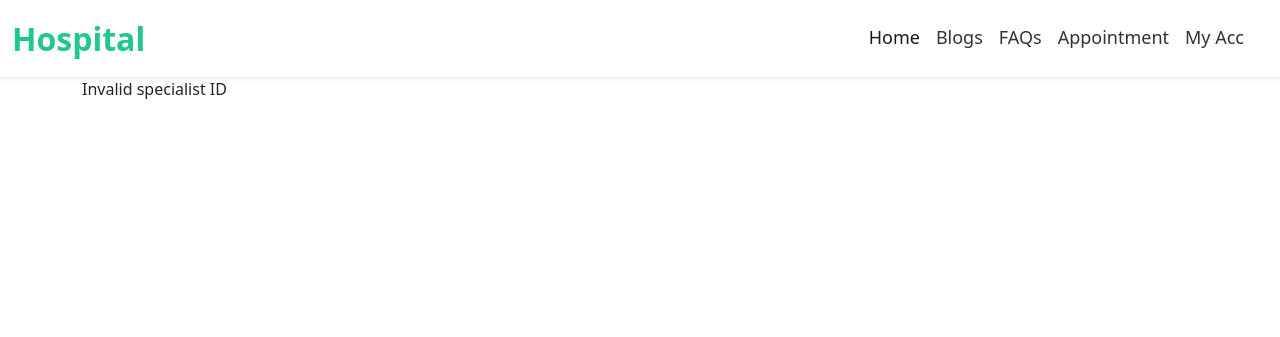
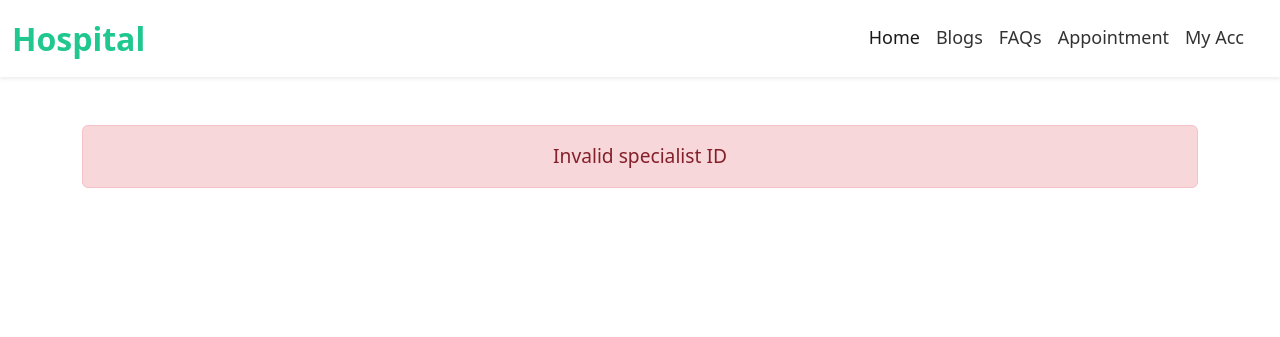
Before and after one commit to PotatoIsNotGay/Hsappointment, a PHP site: page /doctors.php in a window 1280 px wide. Shown: the top 337 px of the page. Run offline with PHP 8.4, Linux system fonts and the light colour scheme.

Commit message:
I added some alert to doctor.php

```diff
--- a/doctors.php
+++ b/doctors.php
@@ -1,29 +1,31 @@
 <!DOCTYPE html>
 <html lang="en">
 <head>
+  <meta charset="UTF-8">
+  <meta name="viewport" content="width=device-width, initial-scale=1.0">
+  <title>Doctors</title>
   <style>
-
-    .card{
-      transition : all 0.3s;
+    .card {
+      transition: all 0.3s;
     }
-    .card:hover{
-      transform : scale(1.10);
+    .card:hover {
+      transform: scale(1.10);
+    }
+    .custom-alert {
+      padding: 3rem 2rem;
+      margin-top: 3rem;
+      border-radius: 0.5rem;
+      text-align: center;
+      font-size: 1.2rem;
     }
   </style>
-  <meta charset="UTF-8">
-  <meta name="viewport" content="width=device-width, initial-scale=1.0">
   <link href="https://cdn.jsdelivr.net/npm/bootstrap@5.3.3/dist/css/bootstrap.min.css" rel="stylesheet" integrity="sha384-QWTKZyjpPEjISv5WaRU9OFeRpok6YctnYmDr5pNlyT2bRjXh0JMhjY6hW+ALEwIH" crossorigin="anonymous">
-  <script src="https://cdn.jsdelivr.net/npm/bootstrap@5.3.3/dist/js/bootstrap.bundle.min.js" integrity="sha384-YvpcrYf0tY3lHB60NNkmXc5s9fDVZLESaAA55NDzOxhy9GkcIdslK1eN7N6jIeHz" crossorigin="anonymous"></script>
-  <title>Doctors</title>
 </head>
 <body>
-<?php include"nav.php"; ?>
-
-<div class='container'>
-
+<?php include "nav.php"; ?>
+<div class="container">
 <?php
 include 'dbconn.php';
-
 
 try {
   $conn = new PDO("mysql:host=$servername;dbname=$dbname", $username, $password);
@@ -32,7 +34,7 @@ try {
   if (isset($_GET['id']) && is_numeric($_GET['id'])) {
     $specialist_id = intval($_GET['id']);
   } else {
-    echo "Invalid specialist ID";
+    echo "<div class='alert alert-danger custom-alert'>Invalid specialist ID</div>";
     exit;
   }
 
@@ -41,51 +43,54 @@ try {
   $resultSpecialist->execute([$specialist_id]);
 
   if ($resultSpecialist->rowCount() === 0) {
-    echo "Specialist not found";
+    echo "<div class='alert alert-danger custom-alert'>Specialist not found</div>";
     exit;
   }
 
   $specialist_row = $resultSpecialist->fetch(PDO::FETCH_ASSOC);
   ?>
-  <h1 class='h2 text-center mt-3 fw-bold text-success'>
-    <?= $specialist_row['mya_name'] . "(" . $specialist_row['name'] . ")" ?>
+  <h1 class="h2 text-center mt-3 fw-bold text-success">
+    <?= $specialist_row['mya_name'] . " (" . $specialist_row['name'] . ")" ?>
   </h1>
-  <hr class='border border-success border-3 opacity-75 mt-4 m-5'>
-  <div class='row mt-5 mx-5'>
+  <hr class="border border-success border-3 opacity-75 mt-4 m-5">
+  <div class="row mt-5 mx-5">
   <?php
 
   $sqlDoctors = "SELECT id, name, age, qualification, image FROM doctors WHERE specialist_id = ?";
   $resultDoctors = $conn->prepare($sqlDoctors);
   $resultDoctors->execute([$specialist_id]);
 
+  if ($resultDoctors->rowCount() === 0) {
+    echo "<div class='alert alert-danger custom-alert'>No doctors found for this specialist</div>";
+  } else {
     foreach ($resultDoctors as $row) {
       ?>
-    <div class='col-12 col-md-6 col-lg-4 mt-3'>
-      <div class='card w-100 h-100'>
-        <img src='Photos/<?= $row['image'] ?>' alt=''>
-        <div class='card-body'>
-          <h5 class='card-title fw-bold'><?= $row['name'] ?></h5>
-          <p class='fw-bold'>
+      <div class="col-12 col-md-6 col-lg-4 mt-3">
+        <div class="card w-100 h-100">
+          <img src="Photos/<?= $row['image'] ?>" alt="">
+          <div class="card-body">
+            <h5 class="card-title fw-bold"><?= $row['name'] ?></h5>
+            <p class="fw-bold">
               Age: <?= $row['age'] ?><br>
               Qualification: <?= $row['qualification'] ?>
             </p>
-          <a href="Appointment.php?doctor_id=<?= $row['id'] ?>&specialist_id=<?= $specialist_id ?>" class='btn btn-primary'>Choose Doctor</a>
-
+            <a href="Appointment.php?doctor_id=<?= $row['id'] ?>&specialist_id=<?= $specialist_id ?>" class="btn btn-primary">Choose Doctor</a>
           </div>
         </div>
       </div>
-
       <?php
+    }
   }
 
 } catch(PDOException $e) {
-  echo "Error executing query: " . $e->getMessage();
+  echo "<div class='alert alert-danger custom-alert'>Error executing query: " . $e->getMessage() . "</div>";
   exit;
 }
 
 $conn = null;
 ?>
 </div>
-
+</div>
+<?php include "footer.php"; ?>
 </body>
 </html>
```
Lines whose indentation alone changed are shown as unchanged.
